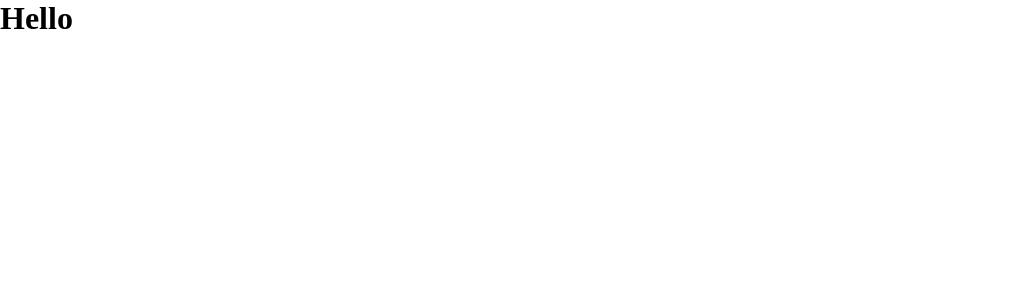
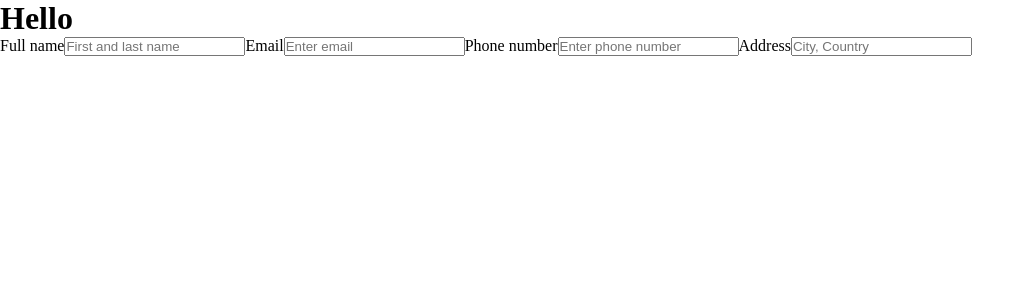
Before and after one commit to AltayHodo/react-cv-new, a React (Vite) app: page / in a window 1280 px wide. Shown: the top 300 px of the page, without its empty margins (0-1035 px from the left). Built offline with nearby package versions, Linux system fonts and the light colour scheme.

Commit message:
create form input and display

```diff
--- a/src/App.jsx
+++ b/src/App.jsx
@@ -1,9 +1,11 @@
 import './styles/App.css'
+import PersonalForm from './components/PersonalForm'
 
 function App() {
   return (
     <>
       <h1>Hello</h1>
+      <PersonalForm />
     </>
   )
 }
--- /dev/null
+++ b/src/components/PersonalForm.jsx
@@ -0,0 +1,17 @@
+export default function PersonalForm(){
+
+  return (
+    <>
+      <form action="">
+        <label htmlFor="full-name">Full name</label>
+        <input type="text" id="full-name" placeholder="First and last name" name="full-name"/>
+        <label htmlFor="email">Email</label>
+        <input type="email" id="email" placeholder="Enter email" name="email"/>
+        <label htmlFor="phone">Phone number</label>
+        <input type="text" id="phone" placeholder="Enter phone number" name="phone" />
+        <label htmlFor="address">Address</label>
+        <input type="text" id="address" placeholder="City, Country" name="address" />
+      </form>
+    </>
+  )
+}
```
Also changed, not shown: src/components/EducationForm.jsx (added), src/components/ExperienceForm.jsx (added).
